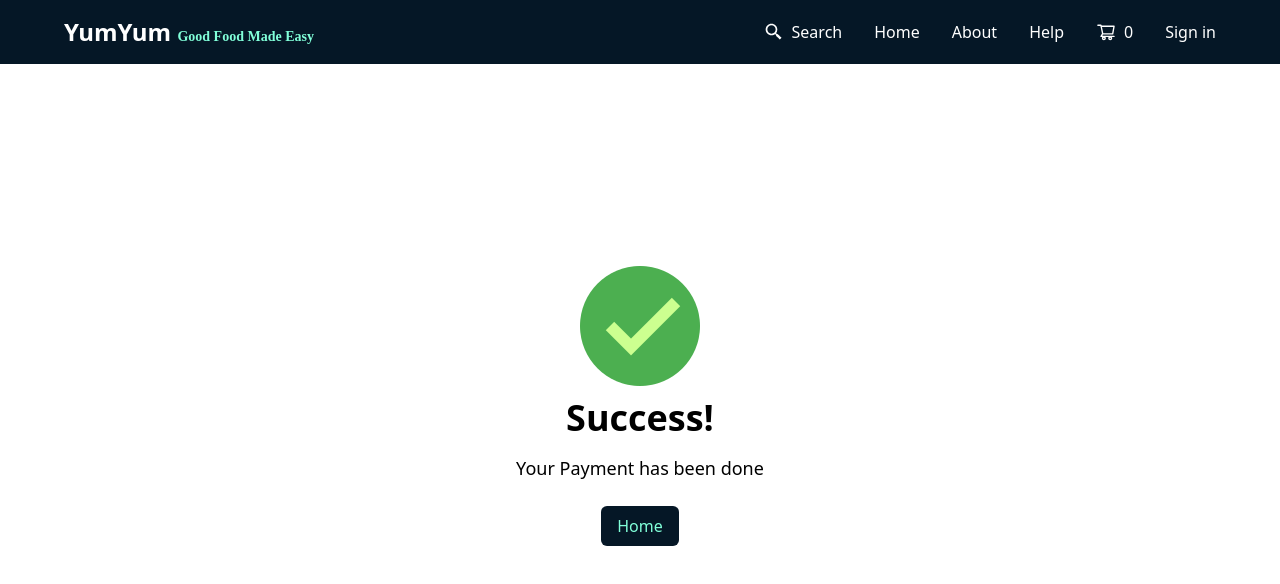
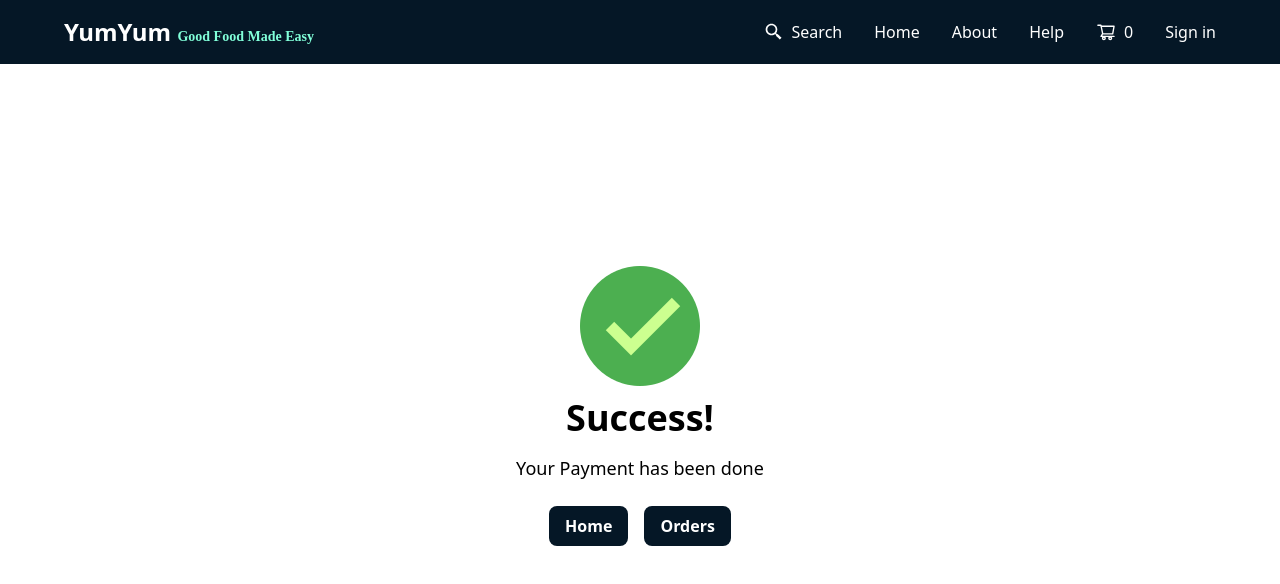
Before and after one commit to KunalSalunkhe12/YUMYUM-Food-ordering-app, a React (Vite) app: page /success in a window 1280 px wide. Shown: the top 584 px of the page. Built offline with nearby package versions, Linux system fonts and the light colour scheme; no server answers; a web font is replaced by a local one.

Commit message:
refactor

```diff
--- a/src/components/Payment/Cancel.js
+++ b/src/components/Payment/Cancel.js
@@ -10,7 +10,7 @@ const Cancel = () => {
                 <p className="text-lg mt-4">Your Payment has been cancelled</p>
             </div>
             <Link to="/cart">
-                <button className="bg-primary text-secondary px-4 py-2 rounded-md font-medium mt-6">Home</button>
+                <button className="btn_primary mt-6">Home</button>
             </Link>
         </div>
     )
--- a/src/components/Payment/Success.js
+++ b/src/components/Payment/Success.js
@@ -17,9 +17,14 @@ const Success = () => {
         <h2 className="text-4xl font-bold">Success!</h2>
         <p className="text-lg mt-4">Your Payment has been done</p>
       </div>
-      <Link to="/">
-        <button className="bg-primary text-secondary px-4 py-2 rounded-md font-medium mt-6">Home</button>
-      </Link>
+      <div className="flex gap-4">
+        <Link to="/">
+          <button className="btn_primary mt-6">Home</button>
+        </Link>
+        <Link to="/profile/orders">
+          <button className="btn_primary mt-6">Orders</button>
+        </Link>
+      </div>
     </div>
   )
 
--- a/src/components/Profile/OrderCard.js
+++ b/src/components/Profile/OrderCard.js
@@ -14,14 +14,11 @@ const OrderCard = ({ order }) => {
             <div className='overflow-y-auto h-24 flex flex-col gap-2'>
                 {
                     order?.line_items?.data?.map(item => (
-                        <>
-                            <div key={item.id} className='p-3 rounded-lg bg-slate-100'>
-                                <p className='font-medium'>Name: <span className='font-normal'>{item?.description}</span></p>
-                                <p className='font-medium'>Quantity: <span className='font-normal'>{item?.quantity}</span></p>
-                                <p className='font-medium'>Total: <span className='font-normal'>{item?.amount_total / 100}</span></p>
-                            </div>
-                            <hr />
-                        </>
+                        <div key={item.id} className='p-3 rounded-lg bg-slate-100'>
+                            <p className='font-medium'>Name: <span className='font-normal'>{item?.description}</span></p>
+                            <p className='font-medium'>Quantity: <span className='font-normal'>{item?.quantity}</span></p>
+                            <p className='font-medium'>Total: <span className='font-normal'>{item?.amount_total / 100}</span></p>
+                        </div>
                     ))
                 }
             </div>
--- a/src/components/Profile/Orders.js
+++ b/src/components/Profile/Orders.js
@@ -16,7 +16,7 @@ const Orders = () => {
         <div className='flex justify-center mb-20'>
             <div className='my-8 md:p-4 w-full md:w-2/3 lg:w-2/4'>
                 <h2 className='text-xl font-semibold mb-6'>Order History</h2>
-                <div>
+                <div className='flex flex-col gap-4'>
                     {
                         isLoading ? <OrderShimmer /> : orders?.map(order => <OrderCard key={order._id} order={order} />)
                     }
```
